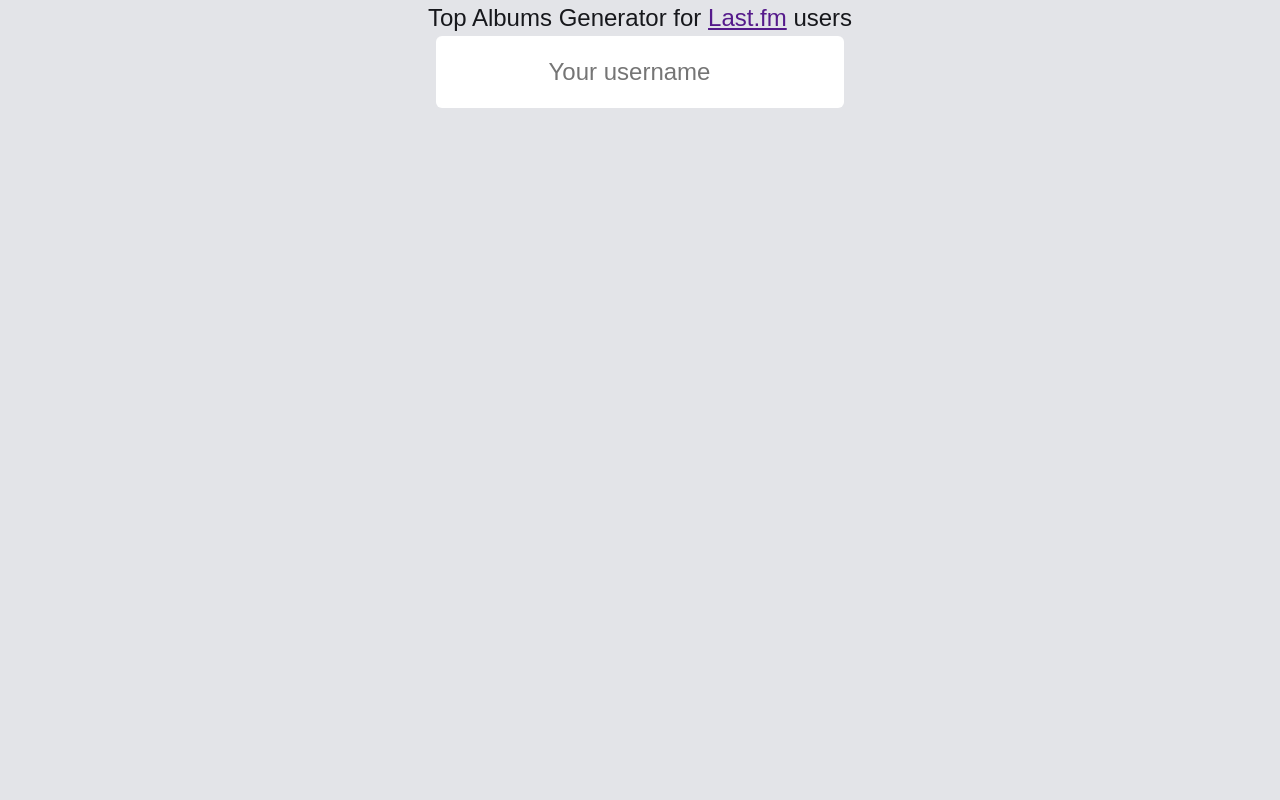
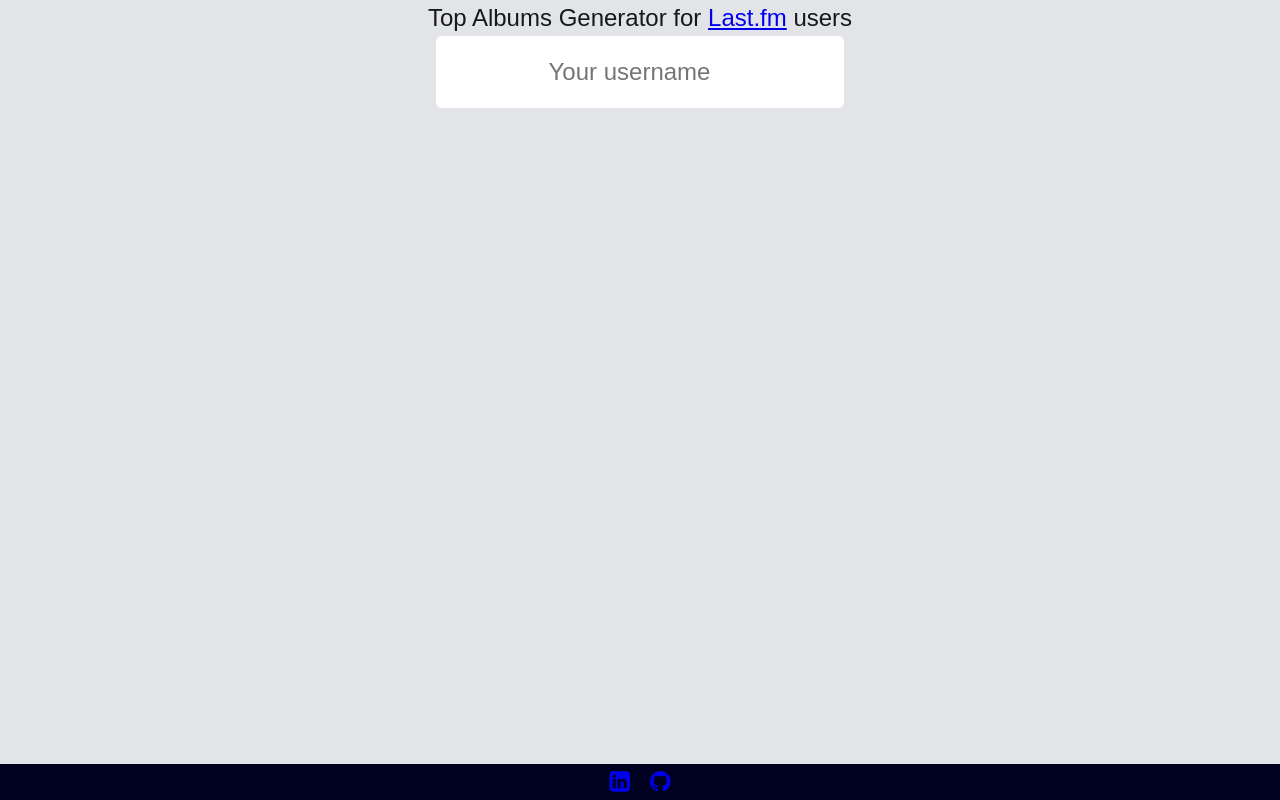
Before and after one commit to Igor-Lira/fav-albums, a Vue app: page / in a window 1280 px wide. Built offline with nearby package versions, Linux system fonts and the light colour scheme.

Commit message:
Add github and linkedin links

```diff
--- a/public/index.html
+++ b/public/index.html
@@ -5,6 +5,7 @@
     <meta http-equiv="X-UA-Compatible" content="IE=edge">
     <meta name="description" content="Your Top Albums in 2021" />
     <meta name="viewport" content="width=device-width,initial-scale=1.0">
+    <link rel="stylesheet" href="https://cdnjs.cloudflare.com/ajax/libs/font-awesome/4.7.0/css/font-awesome.min.css">
     <link rel="icon" href="<%= BASE_URL %>favicon.ico">
     <title>Fav Albums</title>
   </head>
--- a/src/App.vue
+++ b/src/App.vue
@@ -1,7 +1,7 @@
 <template>
   <div id="app">
     <span>
-      <p>Top Albums Generator for <a href="">Last.fm</a> users</p>
+      <p>Top Albums Generator for <a href="https://www.last.fm/user/IgorLirap">Last.fm</a> users</p>
     </span>
     <div class="frame">
       <Search @user-search="searchInApi" />
@@ -21,6 +21,11 @@
       </div>
       <Download @download="downloadMural" />
     </div>
+  </div>
+  <div class="footer">
+    <a href="https://www.linkedin.com/in/igor-lira-passos-5b4aa5192/"><i class="fa fa-linkedin-square" style="font-size: 24px"></i></a>
+    &nbsp;
+    <a href="https://github.com/Igor-Lira/fav-albums"><i class="fa fa-github" aria-hidden="true"></i></a>
   </div>
 </template>
 
@@ -103,4 +108,13 @@ export default {
 .mural-text {
   font-size: 15px;
 }
+.footer {
+  position: fixed;
+  left: 0;
+  bottom: 0;
+  width: 100%;
+  background-color: #000020;
+  color: white;
+  text-align: center;
+}
 </style>
```
